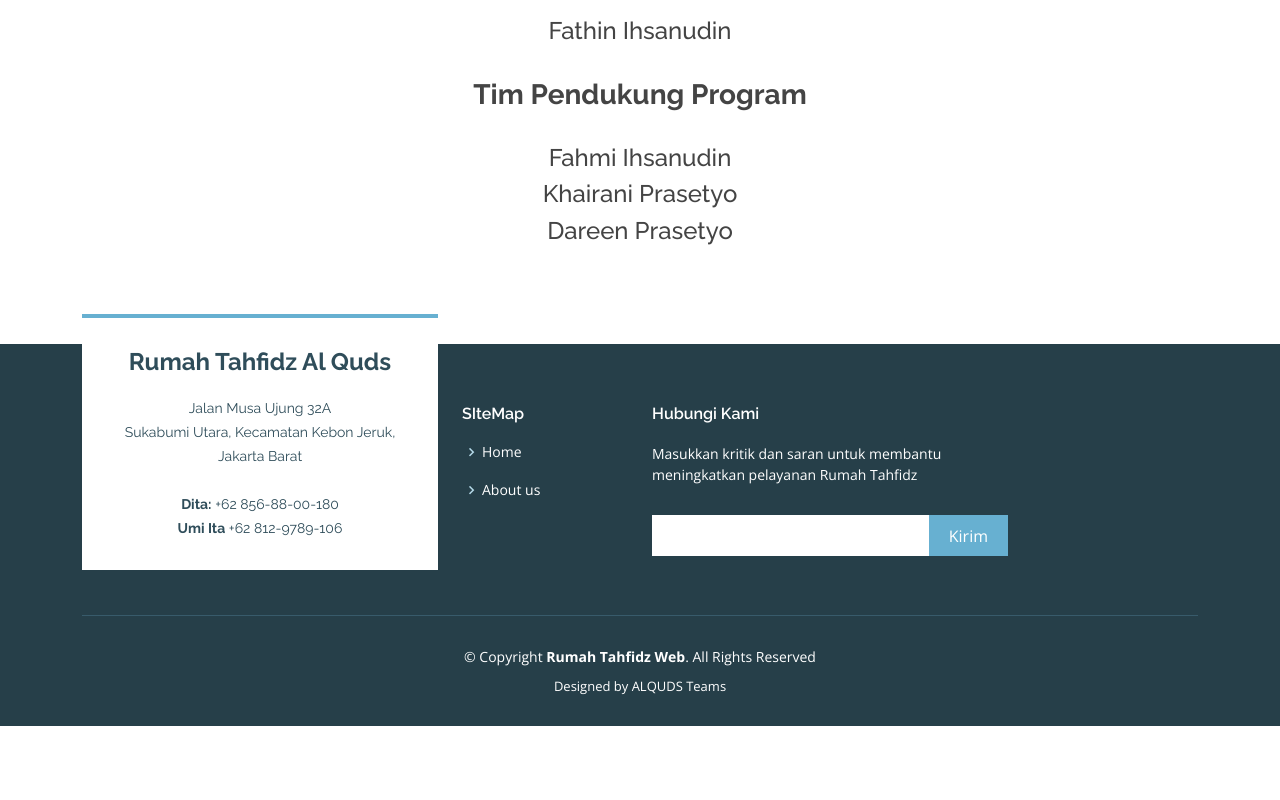
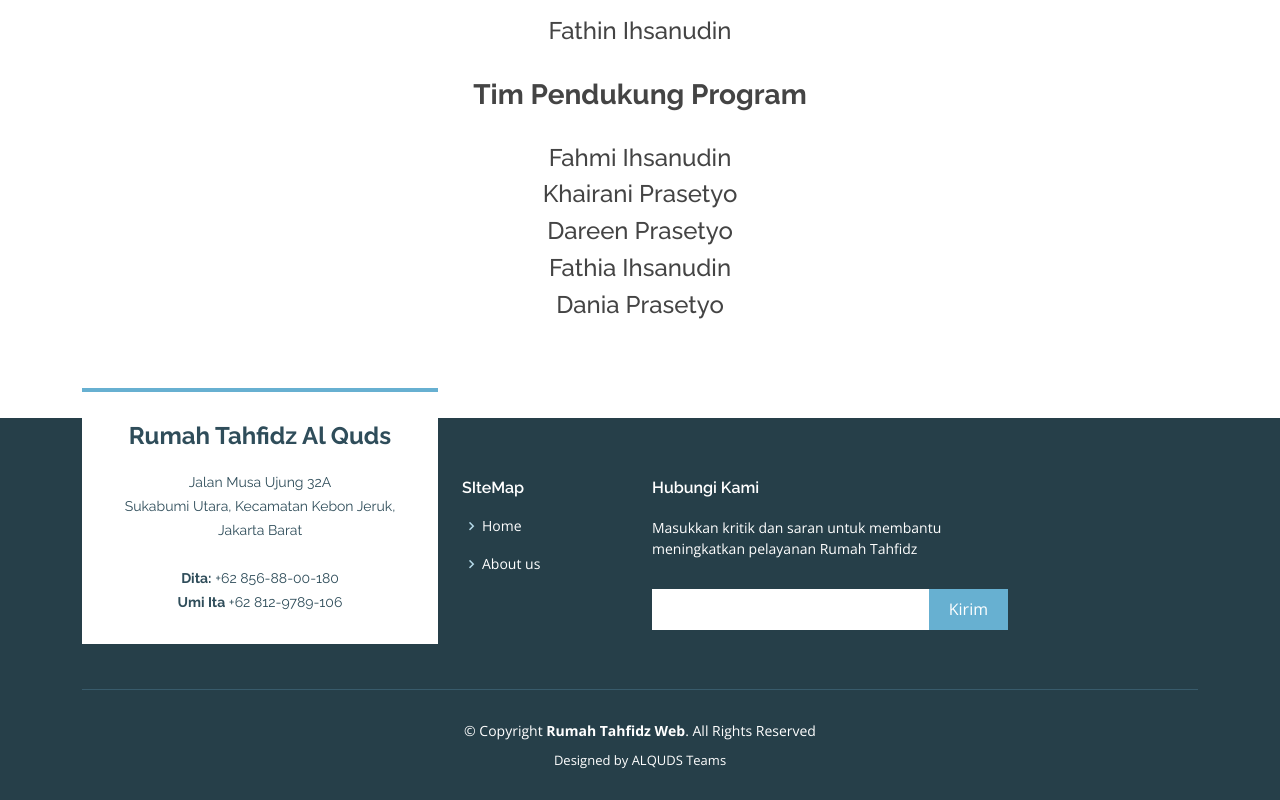
Before and after one commit to fathinihsann/fathinihsann.github.io, a plain HTML site: page index.html in a window 1280 px wide. Shown: the part 2817-3617 px from the top of the page. Before the commit the page ends 3543 px from the top, so only its background shows below. Drawn offline with nearby package versions, Linux system fonts and the light colour scheme.

Commit message:
refactor: add new team

```diff
--- a/index.html
+++ b/index.html
@@ -591,6 +591,8 @@
             <h4>Fahmi Ihsanudin</h4>
             <h4>Khairani Prasetyo</h4>
             <h4>Dareen Prasetyo</h4>
+            <h4>Fathia Ihsanudin</h4>
+            <h4>Dania Prasetyo</h4>
           </div>
 
         <!-- <div class="row">
```
